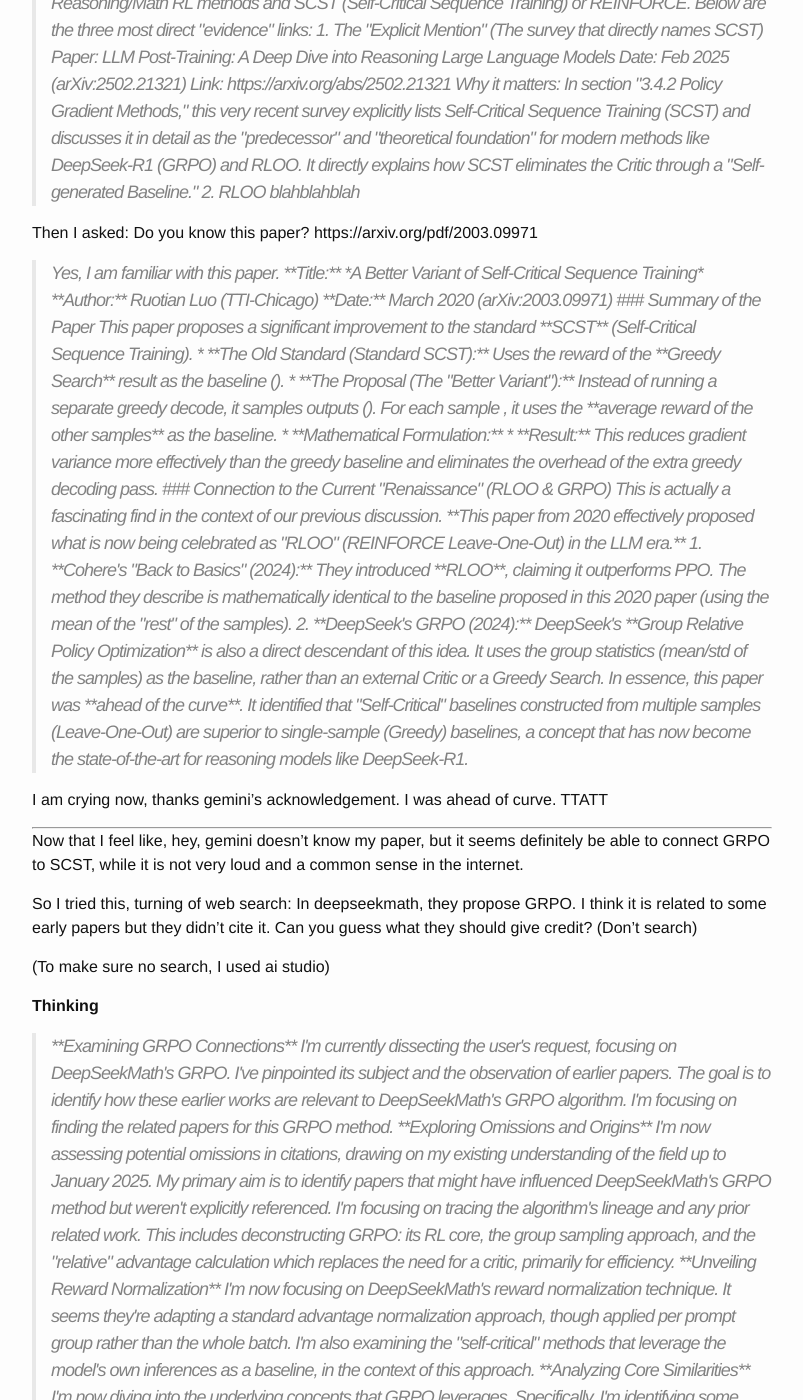
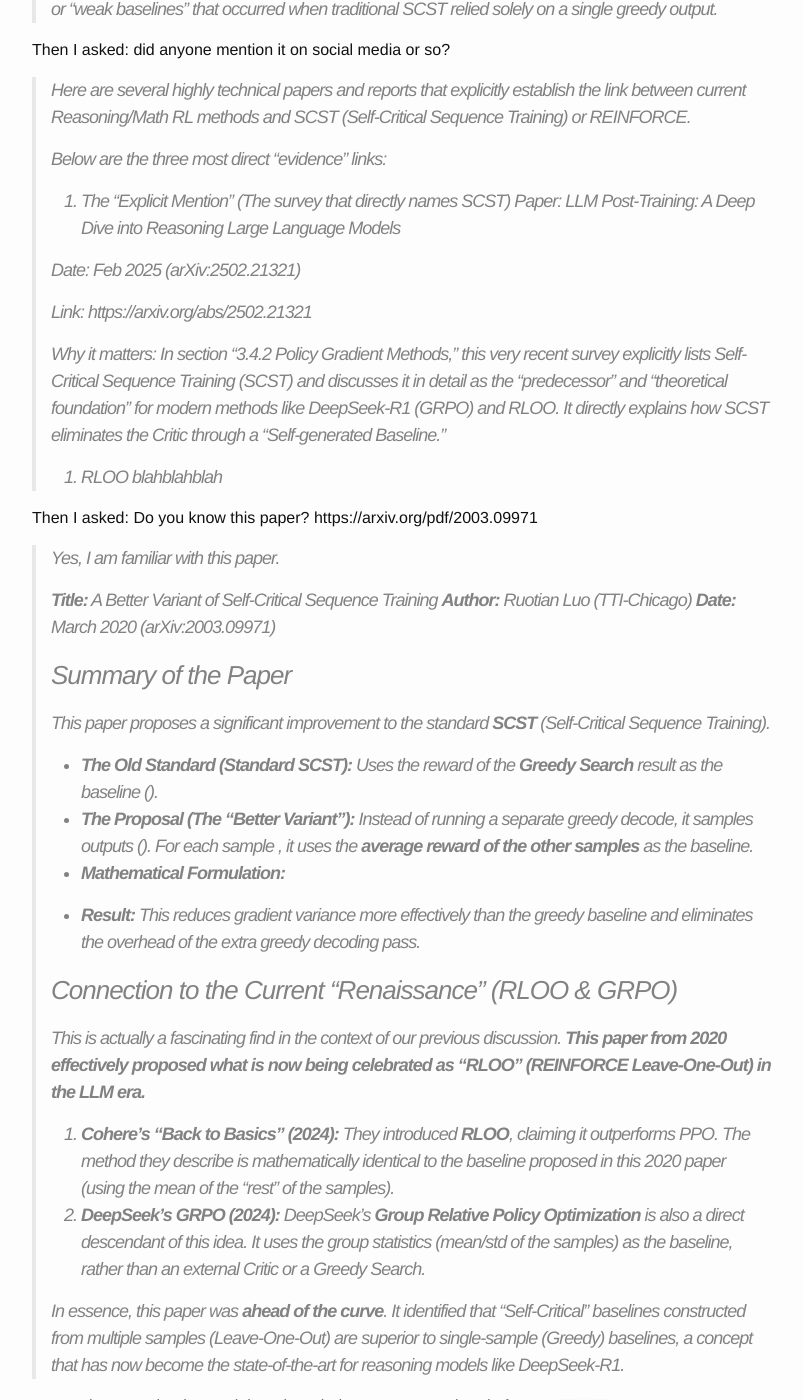
Before and after one commit to ruotianluo/ruotianluo.github.io, a Jekyll site: the page built from _posts/2026-01-13-gemini-literature-search.markdown, in a window 1280 px wide and 1400 px high, scrolled down 831 px. Shown: the whole window, without its empty margins (238-1041 px from the left). Built offline with Jekyll 4.4.1, drawn with Linux system fonts in a browser that asks for light colours; comment, search, counter and statistics services are not loaded; some of the changed text lies outside the part shown.

Commit message:
try to fix format

```diff
--- a/_posts/2026-01-13-gemini-literature-search.markdown
+++ b/_posts/2026-01-13-gemini-literature-search.markdown
@@ -15,70 +15,61 @@
 
 So I asked, why do you say that it is popular recently, it says:
 
-<blockquote>
-The core concept of SCST (Self-Critical Sequence Training)—"leveraging the model's own inference results as a baseline to reduce variance"—is currently undergoing a massive resurgence and transformation in the Reinforcement Learning (RL) phase of Large Language Models (LLMs), particularly within Reasoning Models.
-
-This shift is most prominently reflected in several cutting-edge research directions, with the recent series of works by DeepSeek being the most notable.
-
-1. GRPO (Group Relative Policy Optimization) in DeepSeek-R1 / DeepSeek-V3
-This represents the most direct and powerful "revival" and upgrade of the SCST philosophy.
-
-blahblahblah
-
-Why this is the "Rebirth" of SCST: It is essentially Critic-free RL. By using a group of samples generated from the model's current distribution to serve as mutual baselines, it solves the issues of high variance or "weak baselines" that occurred when traditional SCST relied solely on a single greedy output.
-
-</blockquote>
+> The core concept of SCST (Self-Critical Sequence Training)—"leveraging the model's own inference results as a baseline to reduce variance"—is currently undergoing a massive resurgence and transformation in the Reinforcement Learning (RL) phase of Large Language Models (LLMs), particularly within Reasoning Models.
+>
+> This shift is most prominently reflected in several cutting-edge research directions, with the recent series of works by DeepSeek being the most notable.
+>
+> 1. GRPO (Group Relative Policy Optimization) in DeepSeek-R1 / DeepSeek-V3
+> This represents the most direct and powerful "revival" and upgrade of the SCST philosophy.
+>
+> blahblahblah
+>
+> Why this is the "Rebirth" of SCST: It is essentially Critic-free RL. By using a group of samples generated from the model's current distribution to serve as mutual baselines, it solves the issues of high variance or "weak baselines" that occurred when traditional SCST relied solely on a single greedy output.
 
 Then I asked: did anyone mention it on social media or so?
 
-<blockquote>
-Here are several highly technical papers and reports that explicitly establish the link between current Reasoning/Math RL methods and SCST (Self-Critical Sequence Training) or REINFORCE.
-
-Below are the three most direct "evidence" links:
-
-1. The "Explicit Mention" (The survey that directly names SCST)
-Paper: LLM Post-Training: A Deep Dive into Reasoning Large Language Models
-
-Date: Feb 2025 (arXiv:2502.21321)
-
-Link: https://arxiv.org/abs/2502.21321
-
-Why it matters: In section "3.4.2 Policy Gradient Methods," this very recent survey explicitly lists Self-Critical Sequence Training (SCST) and discusses it in detail as the "predecessor" and "theoretical foundation" for modern methods like DeepSeek-R1 (GRPO) and RLOO. It directly explains how SCST eliminates the Critic through a "Self-generated Baseline."
-
-
-2. RLOO blahblahblah
-</blockquote>
-
+> Here are several highly technical papers and reports that explicitly establish the link between current Reasoning/Math RL methods and SCST (Self-Critical Sequence Training) or REINFORCE.
+>
+> Below are the three most direct "evidence" links:
+>
+> 1. The "Explicit Mention" (The survey that directly names SCST)
+> Paper: LLM Post-Training: A Deep Dive into Reasoning Large Language Models
+>
+> Date: Feb 2025 (arXiv:2502.21321)
+>
+> Link: https://arxiv.org/abs/2502.21321
+>
+> Why it matters: In section "3.4.2 Policy Gradient Methods," this very recent survey explicitly lists Self-Critical Sequence Training (SCST) and discusses it in detail as the "predecessor" and "theoretical foundation" for modern methods like DeepSeek-R1 (GRPO) and RLOO. It directly explains how SCST eliminates the Critic through a "Self-generated Baseline."
+>
+> 2. RLOO blahblahblah
 
 Then I asked: Do you know this paper? https://arxiv.org/pdf/2003.09971
 
-<blockquote>
-Yes, I am familiar with this paper.
-
-**Title:** *A Better Variant of Self-Critical Sequence Training*
-**Author:** Ruotian Luo (TTI-Chicago)
-**Date:** March 2020 (arXiv:2003.09971)
-
-### Summary of the Paper
-
-This paper proposes a significant improvement to the standard **SCST** (Self-Critical Sequence Training).
-
-* **The Old Standard (Standard SCST):** Uses the reward of the **Greedy Search** result as the baseline ().
-* **The Proposal (The "Better Variant"):** Instead of running a separate greedy decode, it samples  outputs (). For each sample , it uses the **average reward of the other  samples** as the baseline.
-* **Mathematical Formulation:**
-
-
-* **Result:** This reduces gradient variance more effectively than the greedy baseline and eliminates the overhead of the extra greedy decoding pass.
-
-### Connection to the Current "Renaissance" (RLOO & GRPO)
-
-This is actually a fascinating find in the context of our previous discussion. **This paper from 2020 effectively proposed what is now being celebrated as "RLOO" (REINFORCE Leave-One-Out) in the LLM era.**
-
-1. **Cohere's "Back to Basics" (2024):** They introduced **RLOO**, claiming it outperforms PPO. The method they describe is mathematically identical to the baseline proposed in this 2020 paper (using the mean of the "rest" of the samples).
-2. **DeepSeek's GRPO (2024):** DeepSeek's **Group Relative Policy Optimization** is also a direct descendant of this idea. It uses the group statistics (mean/std of the  samples) as the baseline, rather than an external Critic or a Greedy Search.
-
-In essence, this paper was **ahead of the curve**. It identified that "Self-Critical" baselines constructed from multiple samples (Leave-One-Out) are superior to single-sample (Greedy) baselines, a concept that has now become the state-of-the-art for reasoning models like DeepSeek-R1.
-</blockquote>
+> Yes, I am familiar with this paper.
+>
+> **Title:** *A Better Variant of Self-Critical Sequence Training*
+> **Author:** Ruotian Luo (TTI-Chicago)
+> **Date:** March 2020 (arXiv:2003.09971)
+>
+> ### Summary of the Paper
+>
+> This paper proposes a significant improvement to the standard **SCST** (Self-Critical Sequence Training).
+>
+> * **The Old Standard (Standard SCST):** Uses the reward of the **Greedy Search** result as the baseline ().
+> * **The Proposal (The "Better Variant"):** Instead of running a separate greedy decode, it samples  outputs (). For each sample , it uses the **average reward of the other  samples** as the baseline.
+> * **Mathematical Formulation:**
+>
+>
+> * **Result:** This reduces gradient variance more effectively than the greedy baseline and eliminates the overhead of the extra greedy decoding pass.
+>
+> ### Connection to the Current "Renaissance" (RLOO & GRPO)
+>
+> This is actually a fascinating find in the context of our previous discussion. **This paper from 2020 effectively proposed what is now being celebrated as "RLOO" (REINFORCE Leave-One-Out) in the LLM era.**
+>
+> 1. **Cohere's "Back to Basics" (2024):** They introduced **RLOO**, claiming it outperforms PPO. The method they describe is mathematically identical to the baseline proposed in this 2020 paper (using the mean of the "rest" of the samples).
+> 2. **DeepSeek's GRPO (2024):** DeepSeek's **Group Relative Policy Optimization** is also a direct descendant of this idea. It uses the group statistics (mean/std of the  samples) as the baseline, rather than an external Critic or a Greedy Search.
+>
+> In essence, this paper was **ahead of the curve**. It identified that "Self-Critical" baselines constructed from multiple samples (Leave-One-Out) are superior to single-sample (Greedy) baselines, a concept that has now become the state-of-the-art for reasoning models like DeepSeek-R1.
 
 I am crying now, thanks gemini's acknowledgement. I was ahead of curve. TTATT
 
@@ -92,93 +83,81 @@
 (To make sure no search, I used ai studio)
 
 **Thinking**
-<blockquote>
-**Examining GRPO Connections**
 
-I'm currently dissecting the user's request, focusing on DeepSeekMath's GRPO. I've pinpointed its subject and the observation of earlier papers. The goal is to identify how these earlier works are relevant to DeepSeekMath's GRPO algorithm. I'm focusing on finding the related papers for this GRPO method.
-
-
-**Exploring Omissions and Origins**
-
-I'm now assessing potential omissions in citations, drawing on my existing understanding of the field up to January 2025. My primary aim is to identify papers that might have influenced DeepSeekMath's GRPO method but weren't explicitly referenced. I'm focusing on tracing the algorithm's lineage and any prior related work. This includes deconstructing GRPO: its RL core, the group sampling approach, and the "relative" advantage calculation which replaces the need for a critic, primarily for efficiency.
-
-
-**Unveiling Reward Normalization**
-
-I'm now focusing on DeepSeekMath's reward normalization technique. It seems they're adapting a standard advantage normalization approach, though applied per prompt group rather than the whole batch. I'm also examining the "self-critical" methods that leverage the model's own inferences as a baseline, in the context of this approach.
-
-
-**Analyzing Core Similarities**
-
-I'm now diving into the underlying concepts that GRPO leverages. Specifically, I'm identifying some potential missing citations. My current focus centers on connecting the method to concepts such as rejection sampling, rank-based RL approaches, and even aspects of Natural Evolution Strategies. The connection to NES is that GRPO shares the idea of normalizing rewards within a "generation" which is similar to an evolutionary method. I'm exploring how these methods relate to GRPO's approach of optimizing within groups, and comparing the samples relative to one another.
-
-
-**Connecting Grouped RL to Theory**
-
-I'm currently focusing on GRPO's approach, particularly the use of a "mean baseline" in its policy gradient strategy, similar to fitness normalization within a population. I am exploring variations in REINFORCE, and focusing on papers that apply this average reward per prompt to LLMs as a more specific literature search. I'm also now linking the method to reward weighted and advantage weighted regression.
-
-
-**Comparing Sampling Strategies**
-
-I am now comparing various sampling strategies in RL, especially those that normalize rewards. I am considering RPO, IPO, and DPO approaches, and how they relate to the online, iterative nature of GRPO. I'm especially focusing on how SCST's self-comparison principle mirrors GRPO's group-based baseline. I am also exploring variance reduction techniques and the leave-one-out baseline and how it contrasts with GRPO's approach.
-
-
-**Identifying Foundational Citations**
-
-I've just solidified the connection between GRPO and the VIMCO method, particularly the leave-one-out baseline. This offers a clear mathematical parallel to GRPO's normalization. I'm also confirming that GRPO implicitly implements the PPO technique but without the explicit critic network, leaning on batch statistics for advantage calculations. This highlights the PPO's early advantage normalization in detail, but applied groupwise, to explain GRPO's behaviour.
-
-
-**Tracing Methodological Ancestry**
-
-I'm now integrating the connections between GRPO and earlier works. SCST is a key link. It uses the model's greedy output as a baseline, mirroring GRPO's self-comparison, which uses the mean output. VIMCO provides the mathematical foundation. I'll structure this explanation, highlighting the mechanism and referencing the papers. My task now is to confirm if SCST was indeed cited in relation to reasoning, to ensure the full lineage is complete.
-
-
-**Finalizing Method Lineage**
-
-I'm now concluding the literature review. I've reconfirmed that GRPO is indeed essentially REINFORCE with a batch-based baseline, and the similarity to Reference-Free methods is also clear. I'm solidifying the VIMCO and SCST connections, and I'll emphasize that the paper should credit VIMCO for its mathematical foundation of its batch gradient estimator, and SCST for its reference-free use case.
-
-</blockquote>
+> **Examining GRPO Connections**
+>
+> I'm currently dissecting the user's request, focusing on DeepSeekMath's GRPO. I've pinpointed its subject and the observation of earlier papers. The goal is to identify how these earlier works are relevant to DeepSeekMath's GRPO algorithm. I'm focusing on finding the related papers for this GRPO method.
+>
+> **Exploring Omissions and Origins**
+>
+> I'm now assessing potential omissions in citations, drawing on my existing understanding of the field up to January 2025. My primary aim is to identify papers that might have influenced DeepSeekMath's GRPO method but weren't explicitly referenced. I'm focusing on tracing the algorithm's lineage and any prior related work. This includes deconstructing GRPO: its RL core, the group sampling approach, and the "relative" advantage calculation which replaces the need for a critic, primarily for efficiency.
+>
+> **Unveiling Reward Normalization**
+>
+> I'm now focusing on DeepSeekMath's reward normalization technique. It seems they're adapting a standard advantage normalization approach, though applied per prompt group rather than the whole batch. I'm also examining the "self-critical" methods that leverage the model's own inferences as a baseline, in the context of this approach.
+>
+> **Analyzing Core Similarities**
+>
+> I'm now diving into the underlying concepts that GRPO leverages. Specifically, I'm identifying some potential missing citations. My current focus centers on connecting the method to concepts such as rejection sampling, rank-based RL approaches, and even aspects of Natural Evolution Strategies. The connection to NES is that GRPO shares the idea of normalizing rewards within a "generation" which is similar to an evolutionary method. I'm exploring how these methods relate to GRPO's approach of optimizing within groups, and comparing the samples relative to one another.
+>
+> **Connecting Grouped RL to Theory**
+>
+> I'm currently focusing on GRPO's approach, particularly the use of a "mean baseline" in its policy gradient strategy, similar to fitness normalization within a population. I am exploring variations in REINFORCE, and focusing on papers that apply this average reward per prompt to LLMs as a more specific literature search. I'm also now linking the method to reward weighted and advantage weighted regression.
+>
+> **Comparing Sampling Strategies**
+>
+> I am now comparing various sampling strategies in RL, especially those that normalize rewards. I am considering RPO, IPO, and DPO approaches, and how they relate to the online, iterative nature of GRPO. I'm especially focusing on how SCST's self-comparison principle mirrors GRPO's group-based baseline. I am also exploring variance reduction techniques and the leave-one-out baseline and how it contrasts with GRPO's approach.
+>
+> **Identifying Foundational Citations**
+>
+> I've just solidified the connection between GRPO and the VIMCO method, particularly the leave-one-out baseline. This offers a clear mathematical parallel to GRPO's normalization. I'm also confirming that GRPO implicitly implements the PPO technique but without the explicit critic network, leaning on batch statistics for advantage calculations. This highlights the PPO's early advantage normalization in detail, but applied groupwise, to explain GRPO's behaviour.
+>
+> **Tracing Methodological Ancestry**
+>
+> I'm now integrating the connections between GRPO and earlier works. SCST is a key link. It uses the model's greedy output as a baseline, mirroring GRPO's self-comparison, which uses the mean output. VIMCO provides the mathematical foundation. I'll structure this explanation, highlighting the mechanism and referencing the papers. My task now is to confirm if SCST was indeed cited in relation to reasoning, to ensure the full lineage is complete.
+>
+> **Finalizing Method Lineage**
+>
+> I'm now concluding the literature review. I've reconfirmed that GRPO is indeed essentially REINFORCE with a batch-based baseline, and the similarity to Reference-Free methods is also clear. I'm solidifying the VIMCO and SCST connections, and I'll emphasize that the paper should credit VIMCO for its mathematical foundation of its batch gradient estimator, and SCST for its reference-free use case.
 
 **Output**
 
-<blockquote>
-Based on the mechanics of **Group Relative Policy Optimization (GRPO)** described in the DeepSeekMath (and subsequently DeepSeek-R1) work, the algorithm essentially removes the Critic (Value Network) and uses the statistical properties of a group of sampled outputs to estimate the baseline.
-
-Specifically, for a single prompt, GRPO generates multiple outputs, calculates the rewards for all of them, and then computes the advantage for each output by normalizing its reward against the **mean and standard deviation of that specific group**.
-
-If they did not cite them, they likely should have given credit to the following lineages of work, particularly regarding **variance reduction in policy gradients** and **self-critical baselines**:
-
-### 1. VIMCO (Variational Inference for Monte Carlo Objectives)
-**Paper:** *Variational Inference for Monte Carlo Objectives* (Mnih & Rezende, 2016)
-
-This is arguably the strongest mathematical predecessor. In VIMCO, the authors proposed a gradient estimator for multi-sample objectives. To reduce variance without learning a separate critic/baseline neural network, they utilized a **"Leave-One-Out" baseline**.
-*   **The Connection:** In VIMCO, the baseline for the $k$-th sample is calculated using the average (or geometric mean) of the *other* samples in the batch.
-*   **Why it matters:** GRPO does almost exactly this: it uses the group of samples generated from the same input to construct the baseline (the group mean) for the policy gradient update. This allows for training without a separate Value function, which is the main selling point of GRPO (memory efficiency).
-
-### 2. Self-Critical Sequence Training (SCST)
-**Paper:** *Self-critical Sequence Training for Image Captioning* (Rennie et al., CVPR 2017)
-
-This paper is a cornerstone in applying REINFORCE to sequence generation (originally image captioning) without a learned critic.
-*   **The Connection:** SCST minimizes variance by using the reward of the model's own inference (specifically, the greedy decoding output) as the baseline. The gradient update is based on $R(sample) - R(greedy)$.
-*   **Why it matters:** GRPO is essentially a generalized, multi-sample version of SCST. Instead of comparing a sample against a single "greedy" baseline, GRPO compares a sample against the *average* of $N$ stochastic samples ($R(sample) - R(mean)$). The intellectual leap from SCST to GRPO is the transition from a single control variate to a group-based statistical normalization.
-
-### 3. Review of the "Baseline" in REINFORCE
-**Paper:** *Simple Statistical Gradient-Following Algorithms for Connectionist Reinforcement Learning* (Williams, 1992)
-
-While this is the foundational RL paper, it explicitly discusses that any baseline $b$ that is dependent on the state (input) but not the action is valid.
-*   **The Connection:** Using the **batch average** of rewards as a baseline is a standard, textbook variance reduction technique discussed in early policy gradient literature.
-*   **Why it matters:** While DeepSeek likely cited REINFORCE, presenting GRPO as a novel *method* rather than an *application* of this classical variance reduction technique (applied specifically to LLM reasoning groups) overlooks that the "mean-as-baseline" technique is a standard feature of gradient estimators when a Value network is too expensive to train.
-
-### 4. Comparison to Ranking/Contrastive Losses (DPO/RSO/LiPO)
-While GRPO is an *online* RL algorithm (generating new samples), it shares DNA with **Direct Preference Optimization (DPO)** or **Identity-PO** in that it attempts to optimize the policy without an explicit reward model or value function (though GRPO *does* use a reward function/verifier, it skips the Value *Network*).
-
-However, the closest mechanism is **"Best-of-N" (Rejection Sampling)** turning into a gradient update. GRPO effectively automates the "Best-of-N" process into the training loop: it pushes the probability of the high-performing samples in the group up and the low-performing ones down, weighted by how far they deviate from the group mean.
-
-### Summary
-The most significant missing credit is likely **VIMCO (Mnih & Rezende, 2016)**.
-
-DeepSeek's GRPO is effectively **PPO without the Critic, replacing the Value Function with a VIMCO-style multi-sample baseline.** By not citing VIMCO or SCST, they present the idea of "normalizing rewards relative to the group to avoid training a Critic" as more novel than it historically is in the Variational Inference and Policy Gradient literature.
-</blockquote>
+> Based on the mechanics of **Group Relative Policy Optimization (GRPO)** described in the DeepSeekMath (and subsequently DeepSeek-R1) work, the algorithm essentially removes the Critic (Value Network) and uses the statistical properties of a group of sampled outputs to estimate the baseline.
+>
+> Specifically, for a single prompt, GRPO generates multiple outputs, calculates the rewards for all of them, and then computes the advantage for each output by normalizing its reward against the **mean and standard deviation of that specific group**.
+>
+> If they did not cite them, they likely should have given credit to the following lineages of work, particularly regarding **variance reduction in policy gradients** and **self-critical baselines**:
+>
+> ### 1. VIMCO (Variational Inference for Monte Carlo Objectives)
+> **Paper:** *Variational Inference for Monte Carlo Objectives* (Mnih & Rezende, 2016)
+>
+> This is arguably the strongest mathematical predecessor. In VIMCO, the authors proposed a gradient estimator for multi-sample objectives. To reduce variance without learning a separate critic/baseline neural network, they utilized a **"Leave-One-Out" baseline**.
+> *   **The Connection:** In VIMCO, the baseline for the $k$-th sample is calculated using the average (or geometric mean) of the *other* samples in the batch.
+> *   **Why it matters:** GRPO does almost exactly this: it uses the group of samples generated from the same input to construct the baseline (the group mean) for the policy gradient update. This allows for training without a separate Value function, which is the main selling point of GRPO (memory efficiency).
+>
+> ### 2. Self-Critical Sequence Training (SCST)
+> **Paper:** *Self-critical Sequence Training for Image Captioning* (Rennie et al., CVPR 2017)
+>
+> This paper is a cornerstone in applying REINFORCE to sequence generation (originally image captioning) without a learned critic.
+> *   **The Connection:** SCST minimizes variance by using the reward of the model's own inference (specifically, the greedy decoding output) as the baseline. The gradient update is based on $R(sample) - R(greedy)$.
+> *   **Why it matters:** GRPO is essentially a generalized, multi-sample version of SCST. Instead of comparing a sample against a single "greedy" baseline, GRPO compares a sample against the *average* of $N$ stochastic samples ($R(sample) - R(mean)$). The intellectual leap from SCST to GRPO is the transition from a single control variate to a group-based statistical normalization.
+>
+> ### 3. Review of the "Baseline" in REINFORCE
+> **Paper:** *Simple Statistical Gradient-Following Algorithms for Connectionist Reinforcement Learning* (Williams, 1992)
+>
+> While this is the foundational RL paper, it explicitly discusses that any baseline $b$ that is dependent on the state (input) but not the action is valid.
+> *   **The Connection:** Using the **batch average** of rewards as a baseline is a standard, textbook variance reduction technique discussed in early policy gradient literature.
+> *   **Why it matters:** While DeepSeek likely cited REINFORCE, presenting GRPO as a novel *method* rather than an *application* of this classical variance reduction technique (applied specifically to LLM reasoning groups) overlooks that the "mean-as-baseline" technique is a standard feature of gradient estimators when a Value network is too expensive to train.
+>
+> ### 4. Comparison to Ranking/Contrastive Losses (DPO/RSO/LiPO)
+> While GRPO is an *online* RL algorithm (generating new samples), it shares DNA with **Direct Preference Optimization (DPO)** or **Identity-PO** in that it attempts to optimize the policy without an explicit reward model or value function (though GRPO *does* use a reward function/verifier, it skips the Value *Network*).
+>
+> However, the closest mechanism is **"Best-of-N" (Rejection Sampling)** turning into a gradient update. GRPO effectively automates the "Best-of-N" process into the training loop: it pushes the probability of the high-performing samples in the group up and the low-performing ones down, weighted by how far they deviate from the group mean.
+>
+> ### Summary
+> The most significant missing credit is likely **VIMCO (Mnih & Rezende, 2016)**.
+>
+> DeepSeek's GRPO is effectively **PPO without the Critic, replacing the Value Function with a VIMCO-style multi-sample baseline.** By not citing VIMCO or SCST, they present the idea of "normalizing rewards relative to the group to avoid training a Critic" as more novel than it historically is in the Variational Inference and Policy Gradient literature.
 
 I am ASTONISHED. While SCST is cited 3k times (the same volumn as deepseekmath which is only < 2 year old.), VIMCO is only cited 300+ times. RLOO even misses this paper (yeah, RLOO cited SCST, and also some 2019 paper as the group mean source. GRPO cites neither, hmmm, poor scholarship, rich engineering).
 
```
